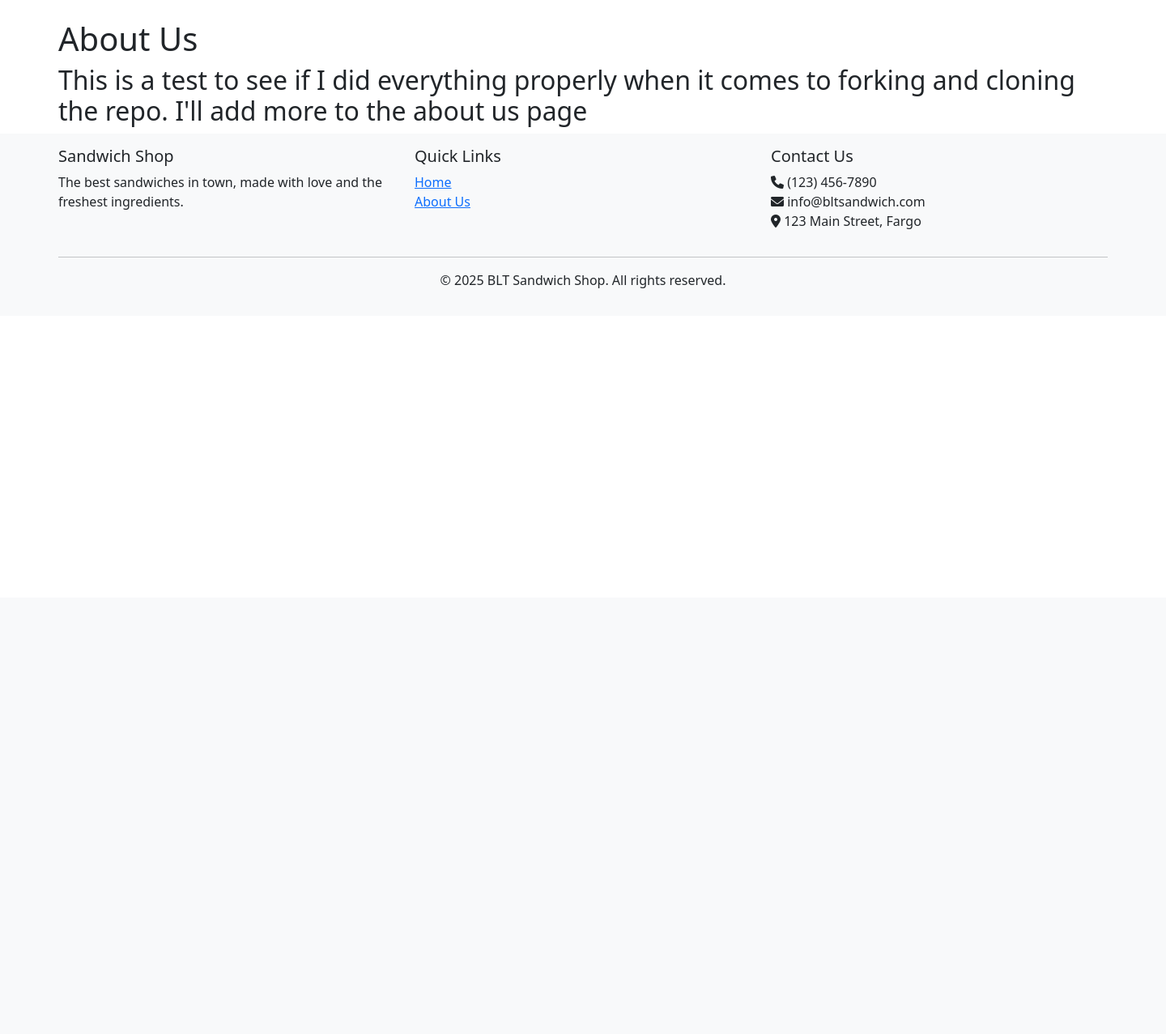
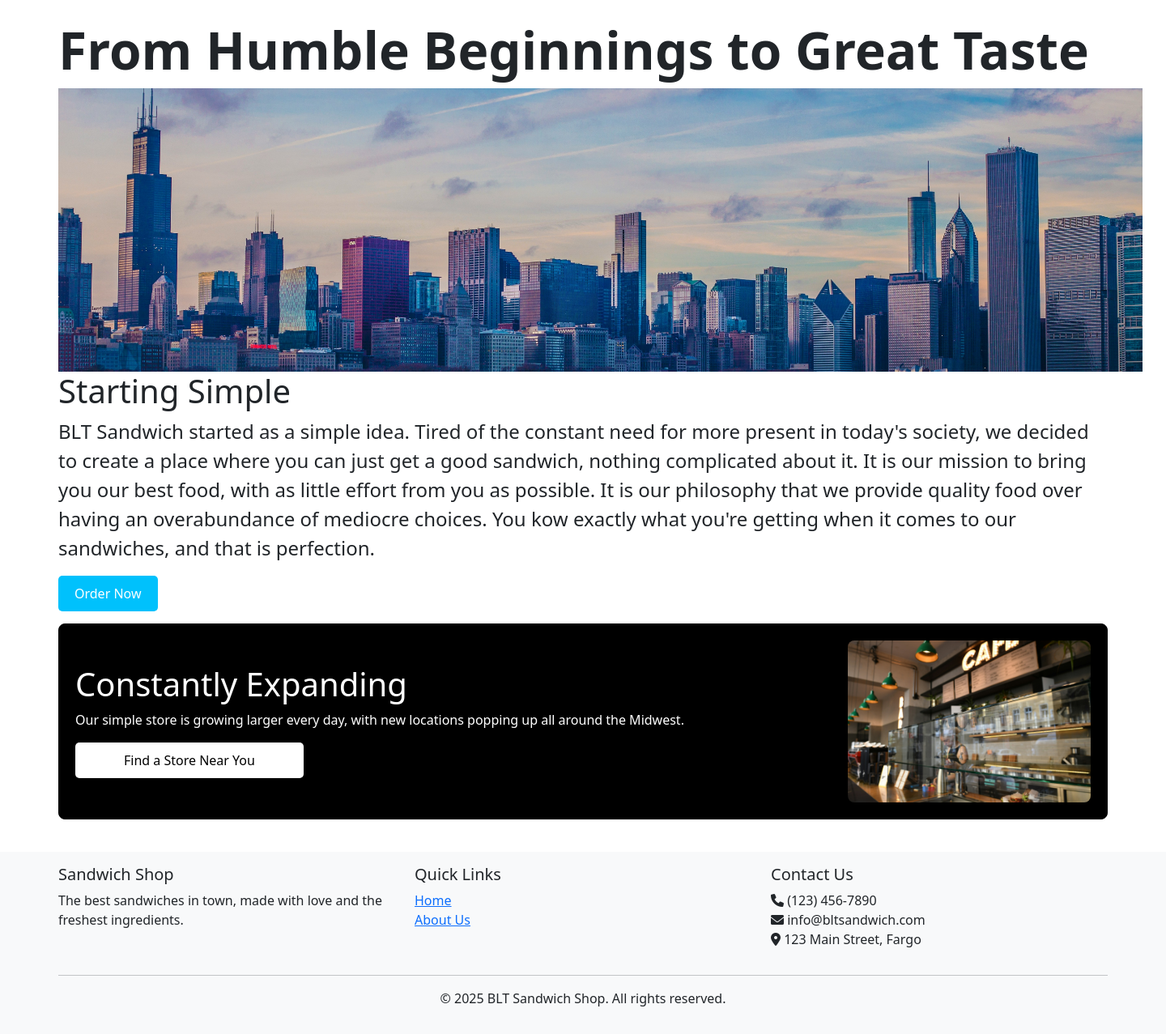
Before and after one commit to BenjaminArthurSchulz/CSCI313SandwichShop, a Django app: page /about-us in a window 1440 px wide. Shown: the part 62-1339 px from the top of the page at 81% size. Before the commit the page ends 418 px from the top, so only its background shows below. Run offline with Django 5.2, Linux system fonts and the light colour scheme.

Commit message:
Added the static folder, and made additions to the home and about us page

```diff
--- a/websiteBackend/main/templates/main/aboutUs.html
+++ b/websiteBackend/main/templates/main/aboutUs.html
@@ -1,23 +1,63 @@
 {% extends 'main/base.html'%}
+{% load static %}
 {% block title %}About Us{% endblock %}
 {% block content %}
-<!Doctype html>
-<html lang="en">
-  <head>
-    <!-- Required meta tags -->
-    <meta charset="utf-8" />
-    <meta http-equiv="X-UA-Compatible" content="IE=edge" />
-    <title>About Us | BLT Sandwich Shop</title>
-    <meta name="description" content="BLT sandwich shop home page" />
-    <meta
-      name="viewport"
-      content="width=device-width, initial-scale=1, shrink-to-fit=no"
-    />
-  </head>
+<title>About Us | BLT Sandwich Shop</title>
+<div>
+<h1 style="font-size: 4rem; font-weight: bold;">From Humble Beginnings to Great Taste</h1>
+</div>
 
-  <body>
-    <h1>About Us</h1>
-    <h2>This is a test to see if I did everything properly when it comes to forking and cloning the repo. I'll add more to the about us page</h2>
-  </body>
-</html>
+<div>
+  <img src="{% static 'main/images/city1.jpg' %}" alt="" style="width: auto; height: 350px; object-fit: cover;">
+</div>
+
+<div>
+<h1>Starting Simple</h1>
+<p style="font-size: 1.5rem;">BLT Sandwich started as a simple idea. Tired of the constant need for more present in today's society, we decided to create a place where you can just get a good sandwich, nothing complicated about it.
+  It is our mission to bring you our best food, with as little effort from you as possible. It is our philosophy that we provide quality food over having an overabundance of mediocre choices. You kow exactly what you're getting when it comes to our sandwiches, and that is perfection.
+</p>
+<a href="{% url 'customize_sandwich' %}" style="
+          display: inline-block;
+          padding: 10px 20px;
+          margin-bottom: 15px;
+          background-color: #00c1fc;
+          color: white;
+          text-decoration: none;
+          border-radius: 5px;
+          font-size: 1rem;
+          transition: background-color 0.3s ease;">
+        Order Now
+      </a>
+</div>
+
+<div class="feature-section" style="
+    margin-bottom: 40px;
+    padding: 20px;
+    border: 1px solid #000;
+    border-radius: 8px;
+    background-color: black;
+    color: white;
+">
+  <div style="display: flex; align-items: center; justify-content: space-between;">
+    <div style="flex: 1; padding-right: 20px;">
+      <h1 style="margin-top: 0;">Constantly Expanding</h1>
+      <p>Our simple store is growing larger every day, with new locations popping up all around the Midwest.</p>
+      <a href="{% url 'customize_sandwich' %}" style="
+          display: inline-block;
+          padding: 10px 60px;
+          background-color: #ffffff;
+          color: rgb(0, 0, 0);
+          text-decoration: none;
+          border-radius: 5px;
+          font-size: 1rem;
+          transition: background-color 0.3s ease;">
+        Find a Store Near You
+      </a>
+    </div>
+    <div>
+      <img src="{% static 'main/images/shop1.jpg' %}" alt="Shop" style="width: 300px; height: auto; object-fit: cover; border-radius: 8px;">
+    </div>
+  </div>
+</div>
+
 {% endblock %}
--- a/websiteBackend/websiteBackend/settings.py
+++ b/websiteBackend/websiteBackend/settings.py
@@ -124,7 +124,7 @@ USE_TZ = True
 # Static files (CSS, JavaScript, Images)
 # https://docs.djangoproject.com/en/5.2/howto/static-files/
 
-STATIC_URL = "static/"
+STATIC_URL = "/static/"
 
 # Default primary key field type
 # https://docs.djangoproject.com/en/5.2/ref/settings/#default-auto-field
```
Also changed, not shown: websiteBackend/main/templates/main/home.html (+65 -18 lines), websiteBackend/main/static/main/images/city1.jpg (added), websiteBackend/main/static/main/images/sandwich1.jpg (added), websiteBackend/main/static/main/images/sandwich2.jpg (added), websiteBackend/main/static/main/images/sandwich4.jpg (added), websiteBackend/main/static/main/images/shop1.jpg (added), 1 other file.
